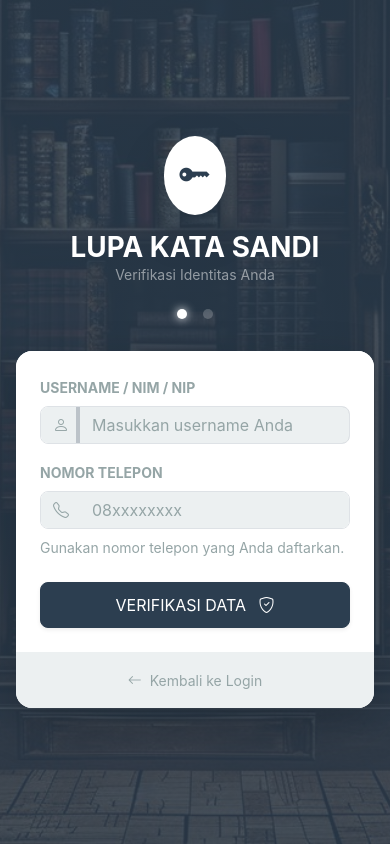
After one commit to sangyoga28/akademik_web, a Flask app: page /reset_password in a window 390 px wide. The commit adds this page. Run offline with Flask 3, Linux system fonts and the light colour scheme; some libraries are stand-ins or nearby versions.

Commit message:
Fix action buttons, refine UI, add password recovery, and integrate student phone number

```diff
--- a/app.py
+++ b/app.py
@@ -115,6 +115,8 @@ def register():
                            daftar_fakultas=daftar_fakultas,
                            matkul_list=matkul_list)
 
+    return render_template('pendaftaran_status.html', status_data=status_data)
+
 @app.route('/pendaftaran/status', methods=['GET', 'POST'])
 def pendaftaran_status():
     status_data = None
@@ -127,6 +129,50 @@ def pendaftaran_status():
             flash('Data pendaftaran tidak ditemukan. Pastikan Nama dan No. Telepon sesuai.', 'warning')
 
     return render_template('pendaftaran_status.html', status_data=status_data)
+
+@app.route('/reset_password', methods=['GET', 'POST'])
+def reset_password():
+    if session.get('logged_in'):
+        return redirect(url_for('index'))
+
+    verified = False
+    verified_username = None
+
+    if request.method == 'POST':
+        step = request.form.get('step')
+
+        if step == 'verify':
+            username = request.form.get('username')
+            telepon = request.form.get('telepon')
+
+            conn = get_db()
+            is_valid, role = repo.verifikasi_identitas_user(conn, username, telepon)
+
+            if is_valid:
+                verified = True
+                verified_username = username
+                flash(f'Identitas {role} berhasil diverifikasi. Silakan masukkan kata sandi baru.', 'success')
+            else:
+                flash('Verifikasi gagal. Username atau Nomor Telepon tidak cocok.', 'danger')
+
+        elif step == 'reset':
+            username = request.form.get('username')
+            new_password = request.form.get('new_password')
+            confirm_password = request.form.get('confirm_password')
+
+            if new_password != confirm_password:
+                flash('Konfirmasi kata sandi tidak cocok!', 'danger')
+                return render_template('reset_password.html', verified=True, verified_username=username)
+
+            conn = get_db()
+            hashed_pw = generate_password_hash(new_password, method='pbkdf2:sha256')
+            if repo.update_user_password(conn, username, hashed_pw):
+                flash('Kata sandi berhasil diperbarui! Silakan login dengan kata sandi baru.', 'success')
+                return redirect(url_for('login'))
+            else:
+                flash('Gagal memperbarui kata sandi.', 'danger')
+
+    return render_template('reset_password.html', verified=verified, verified_username=verified_username)
 
 @app.route('/api/prodi/<fakultas>')
 def api_prodi(fakultas):
@@ -232,6 +278,7 @@ def tambah_mahasiswa():
         alamat = request.form['alamat']
         prodi = request.form['prodi']
         fakultas = request.form['fakultas']
+        telepon = request.form['telepon']
 
         if not nim or not nama:
             flash('NIM dan Nama wajib diisi!', 'danger')
@@ -243,7 +290,7 @@ def tambah_mahasiswa():
 
         try:
             # 1. Tambah Biodata
-            repo.tambah_data_mahasiswa(conn, nim, nama, alamat, prodi, fakultas)
+            repo.tambah_data_mahasiswa(conn, nim, nama, alamat, prodi, fakultas, telepon)
 
             # 2. Buat Akun Login Otomatis (Default Pass: NIM)
             if repo.cari_user_by_username(conn, nim) is None:
@@ -280,13 +327,14 @@ def edit_mahasiswa(nim):
         alamat_baru = request.form['alamat']
         prodi_baru = request.form['prodi']
         fakultas_baru = request.form['fakultas']
+        telepon_baru = request.form['telepon']
 
         if not nama_baru:
             flash('Nama wajib diisi!', 'danger')
             return redirect(url_for('edit_mahasiswa', nim=nim))
 
         try:
-            repo.ubah_data_mahasiswa(conn, nim, nama_baru, alamat_baru, prodi_baru, fakultas_baru)
+            repo.ubah_data_mahasiswa(conn, nim, nama_baru, alamat_baru, prodi_baru, fakultas_baru, telepon_baru)
             flash(f'Data Mahasiswa {nim} berhasil diubah!', 'success')
         except Exception as e:
             flash(f'Gagal mengubah data: {e}', 'danger')
@@ -1041,7 +1089,8 @@ def approve_pendaftaran(id_pendaftaran):
     try:
         if p['role'] == 'Mahasiswa':
             new_id = repo.generate_nim_baru(conn)
-            repo.tambah_data_mahasiswa(conn, new_id, p['nama'], p['alamat'], p['prodi'], p['fakultas'])
+            # Pass telepon from pendaftaran
+            repo.tambah_data_mahasiswa(conn, new_id, p['nama'], p['alamat'], p['prodi'], p['fakultas'], p['telepon'])
             repo.tambah_user(conn, new_id, p['password_hash'], role='Mahasiswa')
             msg = f"Pendaftaran {p['nama']} disetujui. NIM: {new_id}"
         else:
--- a/templates/edit_mahasiswa.html
+++ b/templates/edit_mahasiswa.html
@@ -25,6 +25,12 @@
                     <div class="mb-3">
                         <label class="form-label fw-bold">Alamat</label>
                         <textarea name="alamat" class="form-control" rows="3" required>{{ mhs['alamat'] }}</textarea>
+                    </div>
+
+                    <div class="mb-3">
+                        <label class="form-label fw-bold">Nomor Telepon</label>
+                        <input type="text" name="telepon" class="form-control" value="{{ mhs['telepon'] or '' }}"
+                            required>
                     </div>
 
                     <div class="mb-3">
--- /dev/null
+++ b/templates/reset_password.html
@@ -0,0 +1,166 @@
+{% extends "base.html" %}
+
+{% block title %}Lupa Kata Sandi - SIAKAD{% endblock %}
+
+{% block navbar %}{% endblock %}
+{% block footer %}{% endblock %}
+
+{% block content_container %}
+<style>
+    .login-wrapper {
+        min-height: 100vh;
+        width: 100%;
+        background: linear-gradient(rgba(44, 62, 80, 0.85), rgba(44, 62, 80, 0.85)),
+        url("{{ url_for('static', filename='images/background.jpg') }}");
+        background-size: cover;
+        background-position: center;
+        display: flex;
+        align-items: center;
+        justify-content: center;
+        padding: 1rem;
+    }
+
+    .login-box {
+        width: 100%;
+        max-width: 450px;
+        animation: fadeInUp 0.8s ease-both;
+    }
+
+    .step-indicator {
+        display: flex;
+        justify-content: center;
+        gap: 1rem;
+        margin-bottom: 2rem;
+    }
+
+    .step-dot {
+        width: 10px;
+        height: 10px;
+        border-radius: 50%;
+        background: rgba(255, 255, 255, 0.2);
+    }
+
+    .step-dot.active {
+        background: #fff;
+        box-shadow: 0 0 10px #fff;
+    }
+
+    body {
+        padding: 0 !important;
+        margin: 0 !important;
+    }
+</style>
+
+<div class="login-wrapper">
+    <div class="login-box">
+        {% with messages = get_flashed_messages(with_categories=true) %}
+        {% if messages %}
+        {% for category, message in messages %}
+        <div class="alert alert-{{ category }} alert-dismissible fade show shadow-sm mb-4" role="alert">
+            {{ message }}
+            <button type="button" class="btn-close" data-bs-dismiss="alert" aria-label="Close"></button>
+        </div>
+        {% endfor %}
+        {% endif %}
+        {% endwith %}
+
+        <div class="text-center mb-4">
+            <div class="bg-white p-3 d-inline-block rounded-circle shadow-lg mb-3">
+                <i class="bi bi-key-fill text-primary fs-1"></i>
+            </div>
+            <h2 class="text-white fw-bold mb-0">LUPA KATA SANDI</h2>
+            <p class="text-white-50 small">Verifikasi Identitas Anda</p>
+        </div>
+
+        <div class="step-indicator">
+            <div class="step-dot {{ 'active' if not verified else '' }}"></div>
+            <div class="step-dot {{ 'active' if verified else '' }}"></div>
+        </div>
+
+        <div class="card border-0 shadow-lg rounded-4 overflow-hidden">
+            <div class="card-body p-4 p-md-5 bg-white">
+                {% if not verified %}
+                <!-- STEP 1: VERIFICATION -->
+                <form method="POST" action="{{ url_for('reset_password') }}">
+                    <input type="hidden" name="step" value="verify">
+                    <div class="mb-3">
+                        <label for="username" class="form-label small fw-bold text-muted text-uppercase">Username / NIM
+                            / NIP</label>
+                        <div class="input-group border rounded-3 overflow-hidden">
+                            <span class="input-group-text bg-light border-0"><i
+                                    class="bi bi-person text-muted"></i></span>
+                            <input type="text" class="form-control border-0 bg-light" id="username" name="username"
+                                placeholder="Masukkan username Anda" required autofocus>
+                        </div>
+                    </div>
+
+                    <div class="mb-4">
+                        <label for="telepon" class="form-label small fw-bold text-muted text-uppercase">Nomor
+                            Telepon</label>
+                        <div class="input-group border rounded-3 overflow-hidden">
+                            <span class="input-group-text bg-light border-0"><i
+                                    class="bi bi-telephone text-muted"></i></span>
+                            <input type="text" class="form-control border-0 bg-light" id="telepon" name="telepon"
+                                placeholder="08xxxxxxxx" required>
+                        </div>
+                        <div class="form-text small text-muted mt-2">
+                            Gunakan nomor telepon yang Anda daftarkan.
+                        </div>
+                    </div>
+
+                    <div class="d-grid mt-2">
+                        <button type="submit" class="btn btn-primary btn-lg shadow-sm">
+                            VERIFIKASI DATA <i class="bi bi-shield-check ms-2"></i>
+                        </button>
+                    </div>
+                </form>
+                {% else %}
+                <!-- STEP 2: RESET -->
+                <form method="POST" action="{{ url_for('reset_password') }}">
+                    <input type="hidden" name="step" value="reset">
+                    <input type="hidden" name="username" value="{{ verified_username }}">
+
+                    <div class="alert alert-success border-0 small mb-4 py-2">
+                        <i class="bi bi-check-circle-fill me-1"></i> Identitas diverifikasi untuk <strong>{{
+                            verified_username }}</strong>
+                    </div>
+
+                    <div class="mb-3">
+                        <label for="new_password" class="form-label small fw-bold text-muted text-uppercase">Kata Sandi
+                            Baru</label>
+                        <div class="input-group border rounded-3 overflow-hidden">
+                            <span class="input-group-text bg-light border-0"><i
+                                    class="bi bi-lock text-muted"></i></span>
+                            <input type="password" class="form-control border-0 bg-light" id="new_password"
+                                name="new_password" placeholder="Masukkan kata sandi baru" required autofocus>
+                        </div>
+                    </div>
+
+                    <div class="mb-4">
+                        <label for="confirm_password"
+                            class="form-label small fw-bold text-muted text-uppercase">Konfirmasi Kata Sandi</label>
+                        <div class="input-group border rounded-3 overflow-hidden">
+                            <span class="input-group-text bg-light border-0"><i
+                                    class="bi bi-lock-fill text-muted"></i></span>
+                            <input type="password" class="form-control border-0 bg-light" id="confirm_password"
+                                name="confirm_password" placeholder="Ulangi kata sandi baru" required>
+                        </div>
+                    </div>
+
+                    <div class="d-grid mt-2">
+                        <button type="submit" class="btn btn-success btn-lg shadow-sm">
+                            SIMPAN KATA SANDI <i class="bi bi-save ms-2"></i>
+                        </button>
+                    </div>
+                </form>
+                {% endif %}
+            </div>
+            <div class="card-footer bg-light border-0 text-center py-3">
+                <a href="{{ url_for('login') }}" class="text-decoration-none small text-muted">
+                    <i class="bi bi-arrow-left me-1"></i> Kembali ke Login
+                </a>
+            </div>
+        </div>
+    </div>
+</div>
+{% endblock %}
```
Also changed, not shown: migrate_telepon.py (added, +25 -0 lines), repository.py (+40 -7 lines), templates/dosen.html (+9 -14 lines), templates/login.html (+14 -13 lines), templates/mahasiswa.html (+13 -19 lines), templates/matkul.html (+10 -15 lines), templates/pendaftaran_status.html (+103 -43 lines), templates/tambah_mahasiswa.html (+9 -0 lines).
